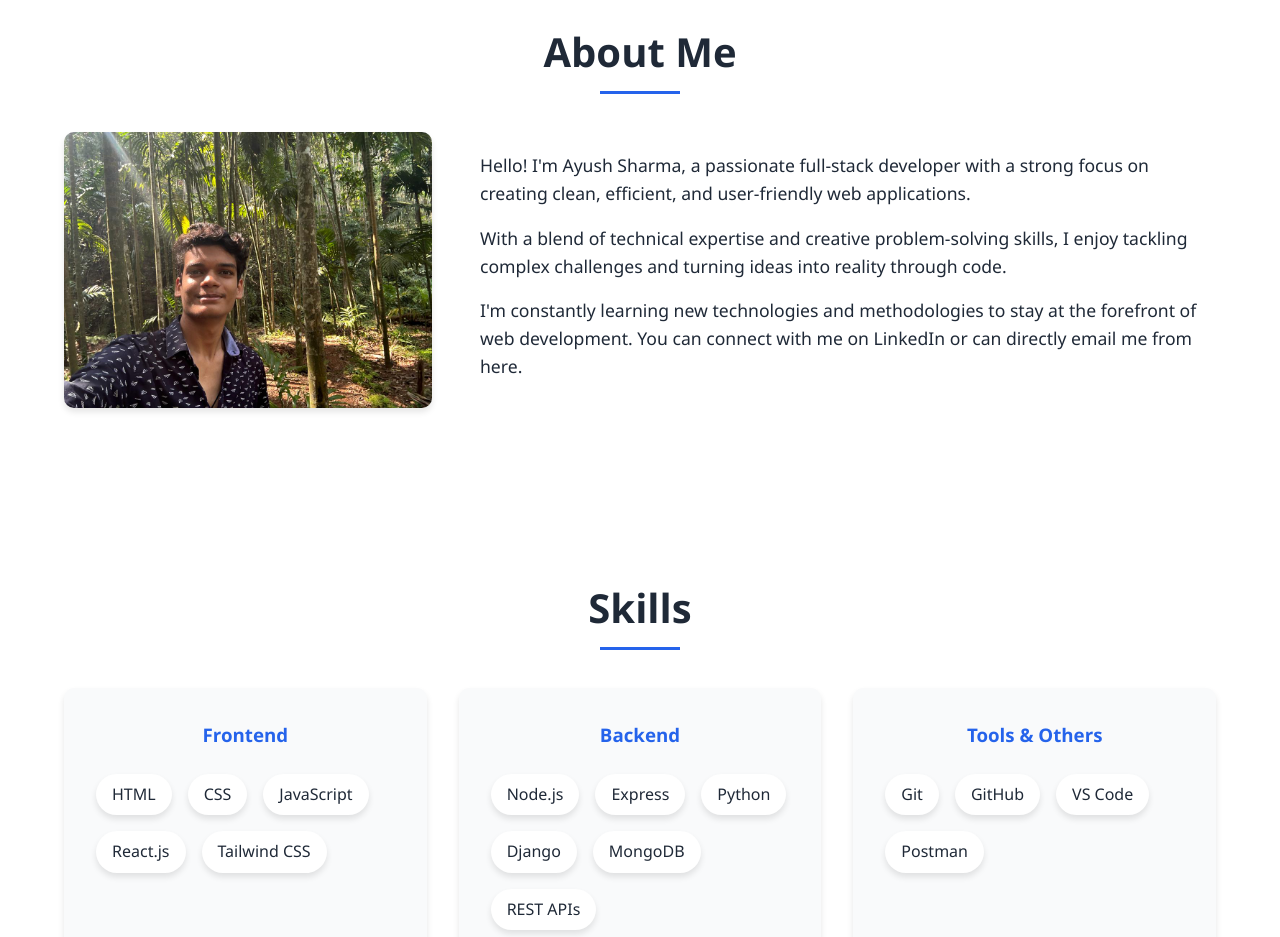
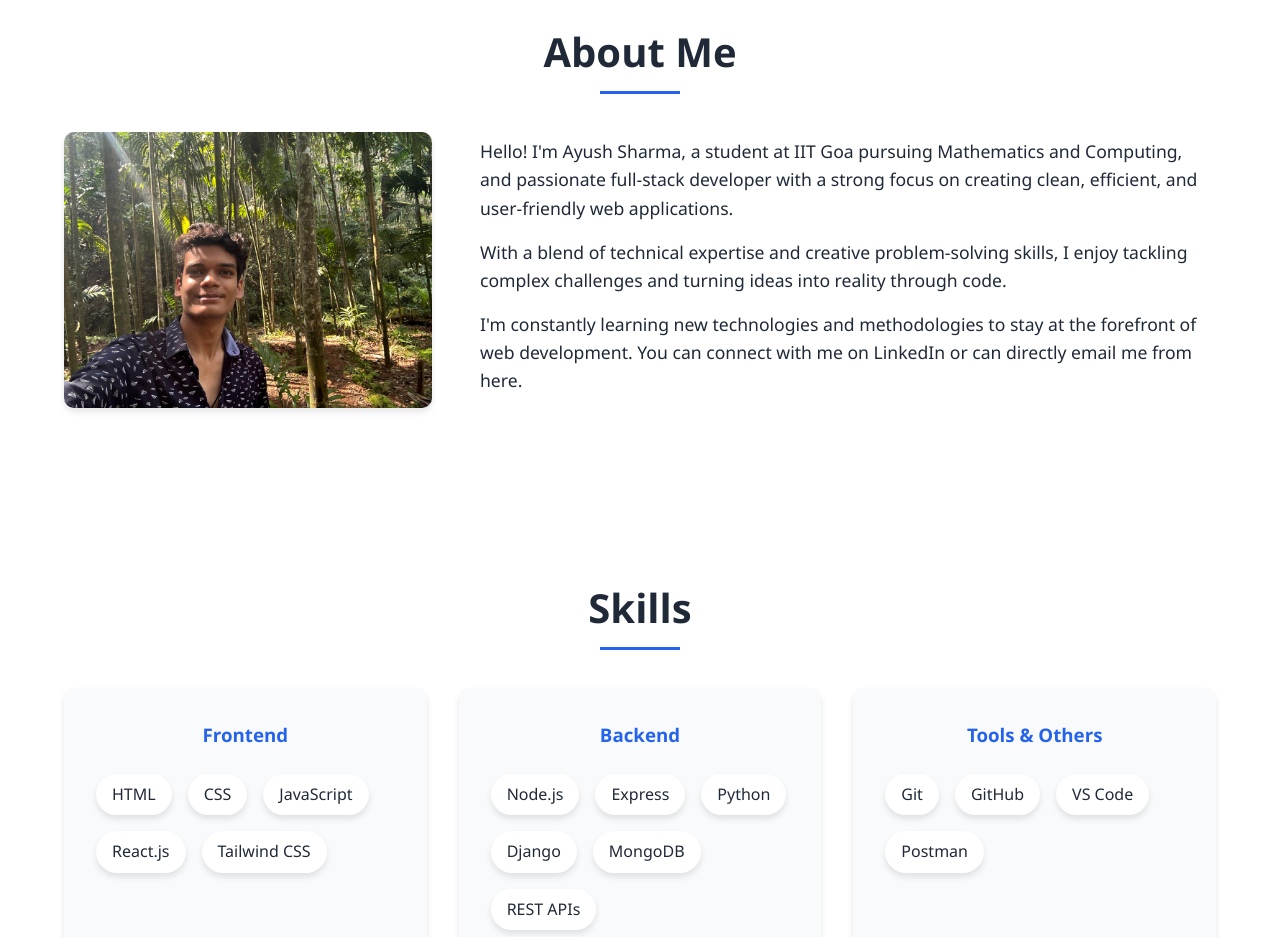
Before and after one commit to SharmaAyush1009/Portfolio, a plain HTML site: page public/index.html in a window 1280 px wide. Shown: the part 860-1797 px from the top of the page. Drawn offline with nearby package versions, Linux system fonts and the light colour scheme.

Commit message:
update site

```diff
--- a/public/index.html
+++ b/public/index.html
@@ -55,7 +55,7 @@
                     <img src="assets/photo4.jpg" alt="Ayush Sharma" />
                 </div>
                 <div class="about-text">
-                    <p>Hello! I'm Ayush Sharma, a passionate full-stack developer with a strong focus on creating clean, efficient, and user-friendly web applications.</p>
+                    <p>Hello! I'm Ayush Sharma, a student at IIT Goa pursuing Mathematics and Computing, and passionate full-stack developer with a strong focus on creating clean, efficient, and user-friendly web applications.</p>
                     <p>With a blend of technical expertise and creative problem-solving skills, I enjoy tackling complex challenges and turning ideas into reality through code.</p>
                     <p>I'm constantly learning new technologies and methodologies to stay at the forefront of web development. You can connect with me on LinkedIn or can directly email me from here.</p>
                 </div>
```
Also changed, not shown: 1 other file.
